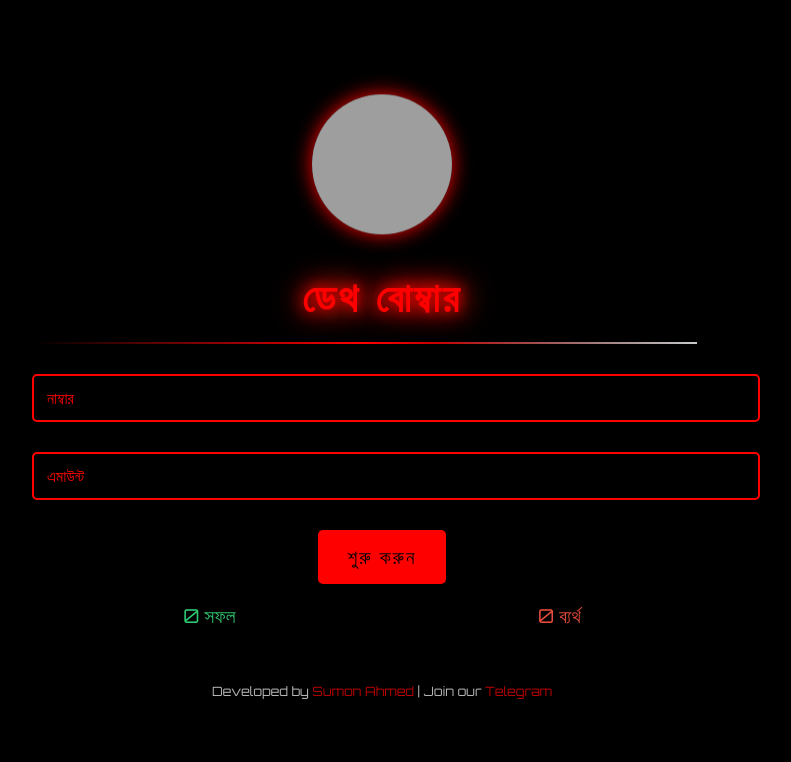
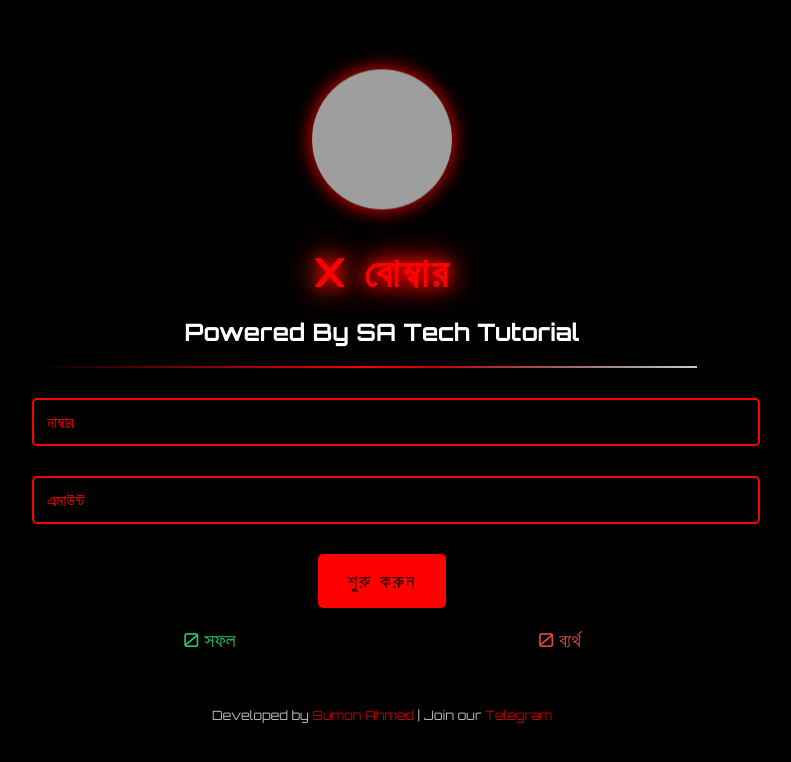
Before and after one commit to sa-sumon/X_Bomber, a plain HTML site: page index.html in a window 1280 px wide. Shown: the whole page, without its empty margins (258-1049 px from the left). Drawn offline with Linux system fonts and the light colour scheme; grey boxes are pictures that could not be loaded.

Commit message:
index.html

```diff
--- a/index.html
+++ b/index.html
@@ -249,7 +249,8 @@
 <body>
     <div class="container">
         <div class="logo"></div>
-        <h1>ডেথ বোম্বার</h1>
+        <h1>X বোম্বার</h1>
+	    <h2>Powered By SA Tech Tutorial </h2>
         <div class="line"></div>
         <div class="input-container">
             <input type="number" id="number" placeholder=" " required>
```
